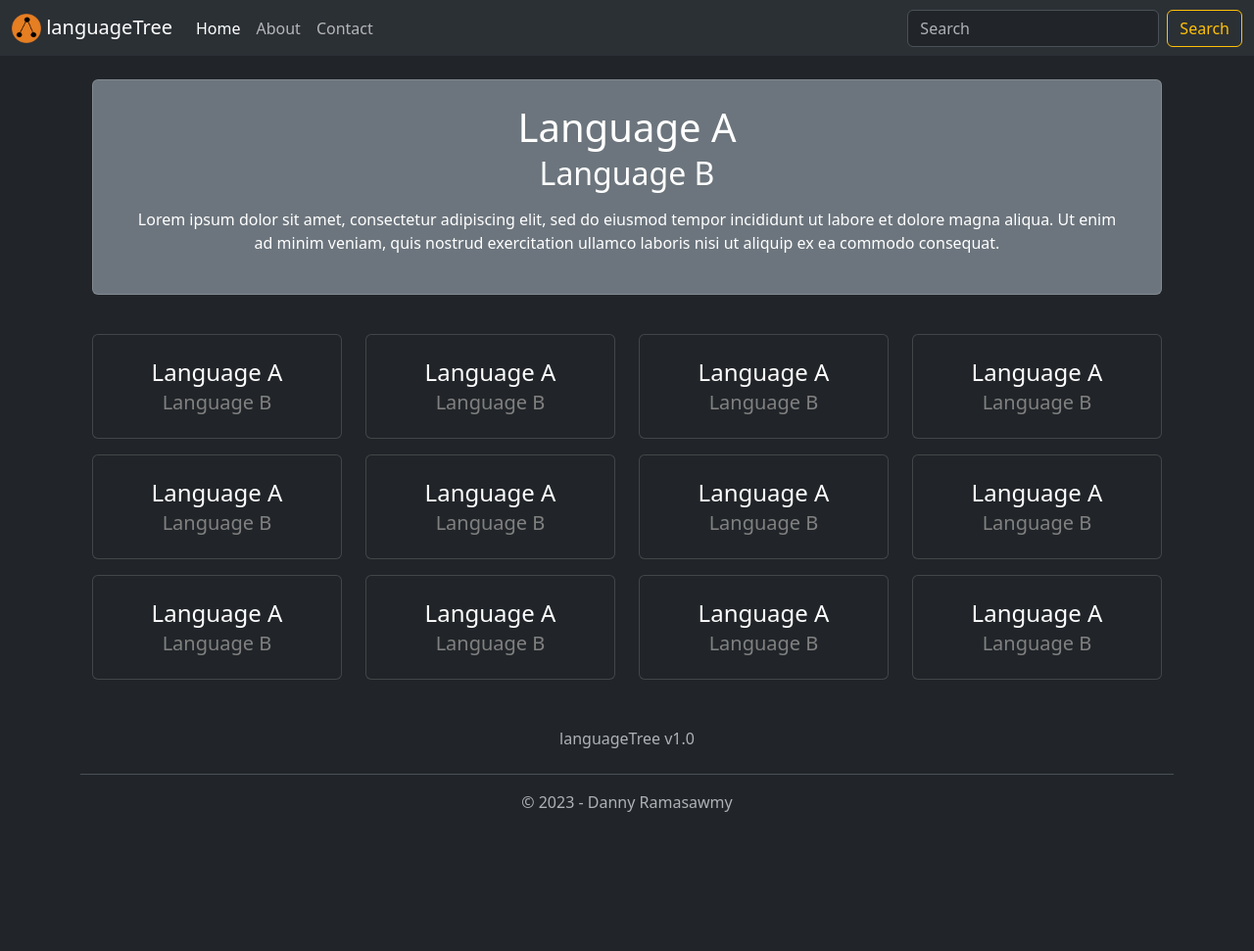
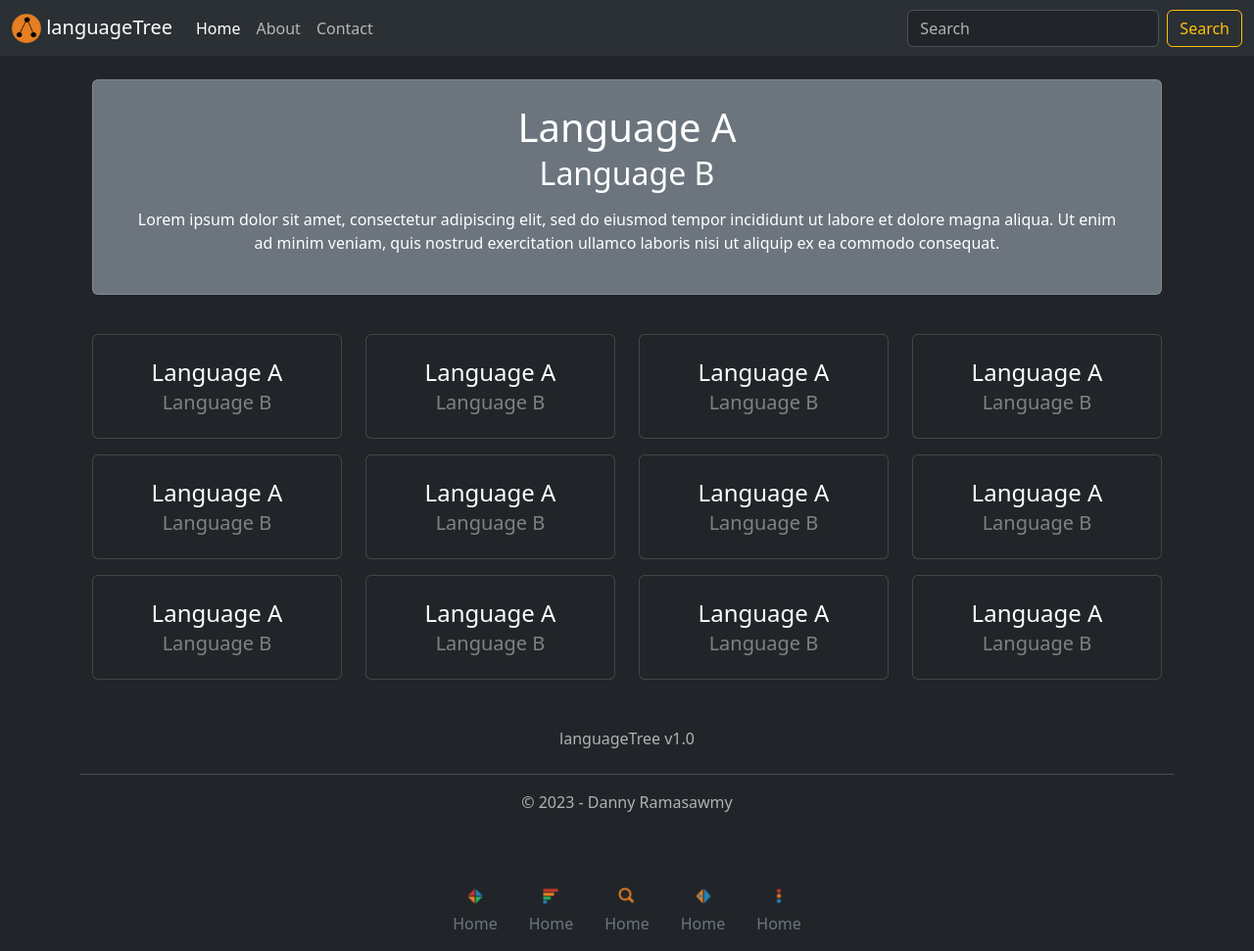
Before and after one commit to dannyramasawmy/bootstrapTest, a plain HTML site: page index.html in a window 1280 px wide. Shown: the whole page at 98% size. Before the commit the page ends 887 px from the top, so only its background shows below. Drawn offline with nearby package versions, Linux system fonts and the light colour scheme.

Commit message:
add nav bar icons

```diff
--- a/index.html
+++ b/index.html
@@ -214,6 +214,51 @@
         </div>
     </section> -->
 
+        <section>
+
+            <header>
+                <div class="px-3 py-2 text-bg-dark">
+                    <div class="container">
+                        <div class="d-flex flex-wrap align-items-center justify-content-center">
+                            <ul class="nav col-12 col-lg-auto my-2 justify-content-center my-md-0 text-small">
+                                <li>
+                                    <a href="#" class="nav-link text-secondary">
+                                        <img src="icons/shuffle-icon.png" alt="Logo" width="24" height="24"
+                                            class="bi d-block mx-auto mb-1">
+                                        Home
+                                    </a>
+                                <li>
+                                    <a href="#" class="nav-link text-secondary">
+                                        <img src="icons/sort-icon.png" alt="Logo" width="24" height="24"
+                                            class="bi d-block mx-auto mb-1">
+                                        Home
+                                    </a>
+                                <li>
+                                    <a href="#" class="nav-link text-secondary">
+                                        <img src="icons/search-icon.png" alt="Logo" width="24" height="24"
+                                            class="bi d-block mx-auto mb-1">
+                                        Home
+                                    </a>
+                                <li>
+                                    <a href="#" class="nav-link text-secondary">
+                                        <img src="icons/swap-language-icon.png" alt="Logo" width="24" height="24"
+                                            class="bi d-block mx-auto mb-1">
+                                        Home
+                                    </a>
+                                <li>
+                                    <a href="#" class="nav-link text-secondary">
+                                        <img src="icons/settings-icon.png" alt="Logo" width="24" height="24"
+                                            class="bi d-block mx-auto mb-1">
+                                        Home
+                                    </a>
+                                </li>
+                            </ul>
+                        </div>
+                    </div>
+                </div>
+            </header>
+        </section>
+
 
         <script src="https://cdn.jsdelivr.net/npm/bootstrap@5.3.0-alpha1/dist/js/bootstrap.bundle.min.js"
             integrity="sha384-w76AqPfDkMBDXo30jS1Sgez6pr3x5MlQ1ZAGC+nuZB+EYdgRZgiwxhTBTkF7CXvN"
```
Lines whose indentation alone changed are shown as unchanged.
